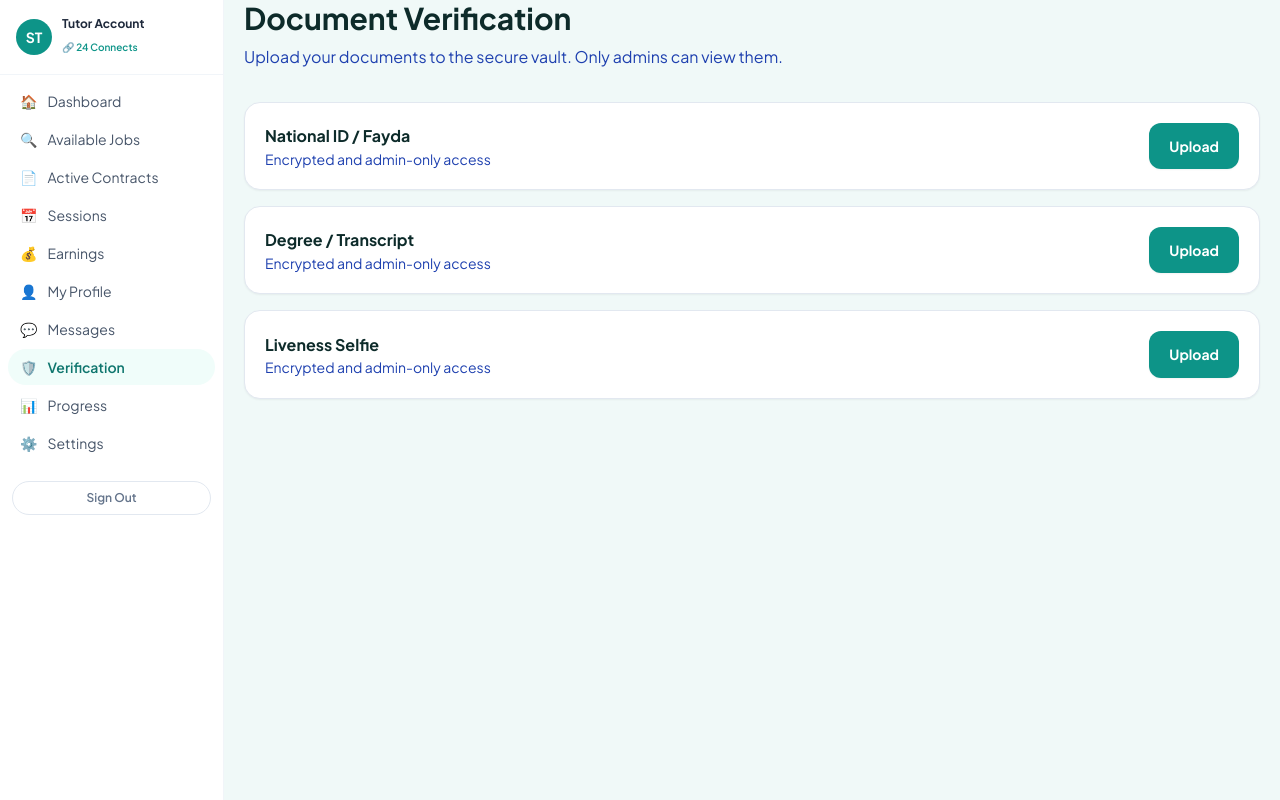
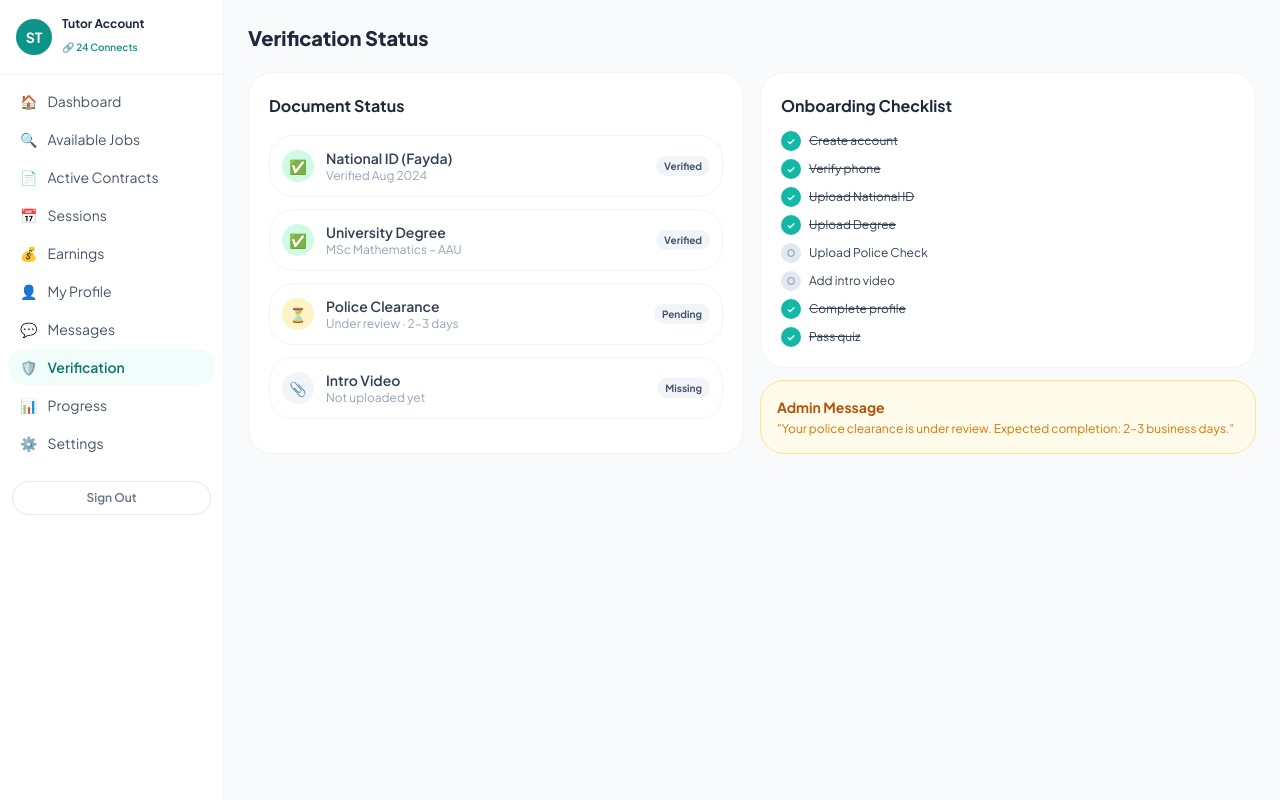
Before and after one commit to Zeordi/tutor-be-betea, a Next.js app in the folder apps/web/: page /teacher/verification in a window 1280 px wide. Built offline with nearby package versions, Linux system fonts and the light colour scheme; sample sign-in values are in the browser's storage.

Commit message:
Update page.tsx

```diff
--- a/apps/web/app/teacher/verification/page.tsx
+++ b/apps/web/app/teacher/verification/page.tsx
@@ -1,86 +1,82 @@
-"use client";
-
-import { useState } from "react";
-import { apiFetch, getToken } from "@/lib/api";
-
 export default function TeacherVerificationPage() {
-  const [message, setMessage] = useState("");
-  const [loading, setLoading] = useState(false);
-
-  const uploadDocument = async (documentType: string, file?: File | null) => {
-    if (!file) return;
-    setLoading(true);
-    setMessage("");
-
-    try {
-      const token = localStorage.getItem("token");
-      const formData = new FormData();
-      formData.append("file", file);
-      formData.append("documentType", documentType);
-
-      const res = await fetch(`${process.env.NEXT_PUBLIC_API_URL}/vault/upload`, {
-        method: "POST",
-        headers: {
-          Authorization: `Bearer ${token}`,
-        },
-        body: formData,
-      });
-
-      if (!res.ok) {
-        const err = await res.json().catch(() => ({}));
-        throw new Error(err.message || "Upload failed");
-      }
-
-      setMessage(`${documentType} uploaded successfully. Waiting for admin review.`);
-    } catch (error: any) {
-      setMessage(error.message || "Upload failed");
-    } finally {
-      setLoading(false);
-    }
-  };
-
   return (
-    <main className="min-h-screen bg-[var(--background)]">
-      <section className="container py-10 max-w-3xl">
-        <h1 className="text-3xl font-bold mb-2">Document Verification</h1>
-        <p className="text-[var(--secondary)] mb-8">
-          Upload your documents to the secure vault. Only admins can view them.
-        </p>
-
-        <div className="space-y-4">
-          {[
-            { type: "NATIONAL_ID", label: "National ID / Fayda" },
-            { type: "DEGREE", label: "Degree / Transcript" },
-            { type: "LIVENESS_SELFIE", label: "Liveness Selfie" },
-          ].map((doc) => (
-            <div key={doc.type} className="card">
-              <div className="flex items-center justify-between gap-4">
-                <div>
-                  <h3 className="font-bold">{doc.label}</h3>
-                  <p className="text-sm text-[var(--secondary)]">
-                    Encrypted and admin-only access
+    <div className="space-y-5 p-6">
+      <h2 className="text-xl font-extrabold text-slate-800 dark:text-white">Verification Status</h2>
+      <div className="grid gap-4 md:grid-cols-2">
+        <div className="rounded-2xl border border-slate-100 bg-white p-5 dark:border-slate-800 dark:bg-[#112240]">
+          <h3 className="mb-4 font-bold text-slate-800 dark:text-white">Document Status</h3>
+          <div className="space-y-3">
+            {[
+              { name: "National ID (Fayda)", status: "verified", note: "Verified Aug 2024" },
+              { name: "University Degree", status: "verified", note: "MSc Mathematics – AAU" },
+              { name: "Police Clearance", status: "pending", note: "Under review · 2-3 days" },
+              { name: "Intro Video", status: "missing", note: "Not uploaded yet" },
+            ].map((doc) => (
+              <div
+                key={doc.name}
+                className="flex items-center gap-3 rounded-xl border border-slate-100 p-3 dark:border-slate-700"
+              >
+                <div
+                  className={`flex h-8 w-8 items-center justify-center rounded-lg text-sm ${
+                    doc.status === "verified"
+                      ? "bg-emerald-100 dark:bg-emerald-900/30"
+                      : doc.status === "pending"
+                        ? "bg-amber-100 dark:bg-amber-900/30"
+                        : "bg-slate-100 dark:bg-slate-800"
+                  }`}
+                >
+                  {doc.status === "verified" ? "✅" : doc.status === "pending" ? "⏳" : "📎"}
+                </div>
+                <div className="flex-1">
+                  <p className="text-sm font-semibold text-slate-700 dark:text-slate-200">{doc.name}</p>
+                  <p className="text-xs text-slate-400">{doc.note}</p>
+                </div>
+                <span className="rounded-full bg-slate-100 px-2 py-0.5 text-[10px] font-bold capitalize text-slate-600 dark:bg-slate-800 dark:text-slate-300">
+                  {doc.status}
+                </span>
+              </div>
+            ))}
+          </div>
+        </div>
+        <div className="space-y-3">
+          <div className="rounded-2xl border border-slate-100 bg-white p-5 dark:border-slate-800 dark:bg-[#112240]">
+            <h3 className="mb-3 font-bold text-slate-800 dark:text-white">Onboarding Checklist</h3>
+            <div className="space-y-2">
+              {[
+                ["Create account", true],
+                ["Verify phone", true],
+                ["Upload National ID", true],
+                ["Upload Degree", true],
+                ["Upload Police Check", false],
+                ["Add intro video", false],
+                ["Complete profile", true],
+                ["Pass quiz", true],
+              ].map(([step, done]) => (
+                <div key={String(step)} className="flex items-center gap-2">
+                  <div
+                    className={`flex h-5 w-5 items-center justify-center rounded-full text-[10px] font-bold ${
+                      done ? "bg-teal-500 text-white" : "bg-slate-200 text-slate-400 dark:bg-slate-700"
+                    }`}
+                  >
+                    {done ? "✓" : "○"}
+                  </div>
+                  <p
+                    className={`text-xs text-slate-700 dark:text-slate-300 ${done ? "line-through" : ""}`}
+                  >
+                    {step as string}
                   </p>
                 </div>
-                <label className="btn btn-primary cursor-pointer">
-                  {loading ? "Uploading..." : "Upload"}
-                  <input
-                    type="file"
-                    className="hidden"
-                    accept="image/*,application/pdf"
-                    onChange={(e) =>
-                      uploadDocument(doc.type, e.target.files?.[0] || null)
-                    }
-                  />
-                </label>
-              </div>
+              ))}
             </div>
-          ))}
+          </div>
+          <div className="rounded-2xl border border-amber-200 bg-amber-50 p-4 dark:border-amber-800 dark:bg-amber-900/20">
+            <p className="mb-1 text-sm font-bold text-amber-700 dark:text-amber-300">Admin Message</p>
+            <p className="text-xs text-amber-600 dark:text-amber-400">
+              &quot;Your police clearance is under review. Expected completion: 2–3 business days.&quot;
+            </p>
+          </div>
         </div>
-
-        {message && (
-          <p className="text-sm text-[var(--secondary)] mt-6">{message}</p>
-        )}
-      </section>
-    </main>
+      </div>
+    </div>
   );
 }
```
